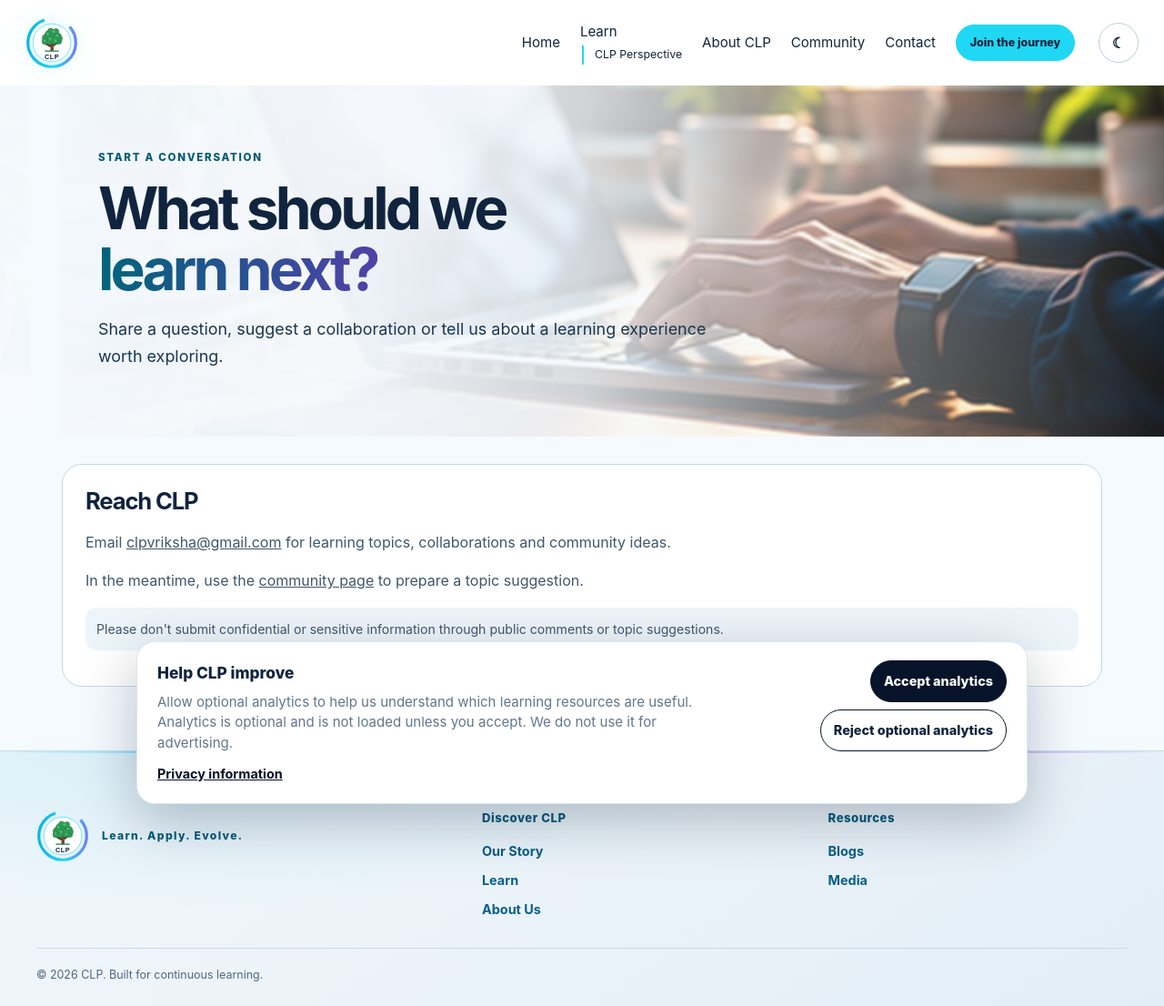
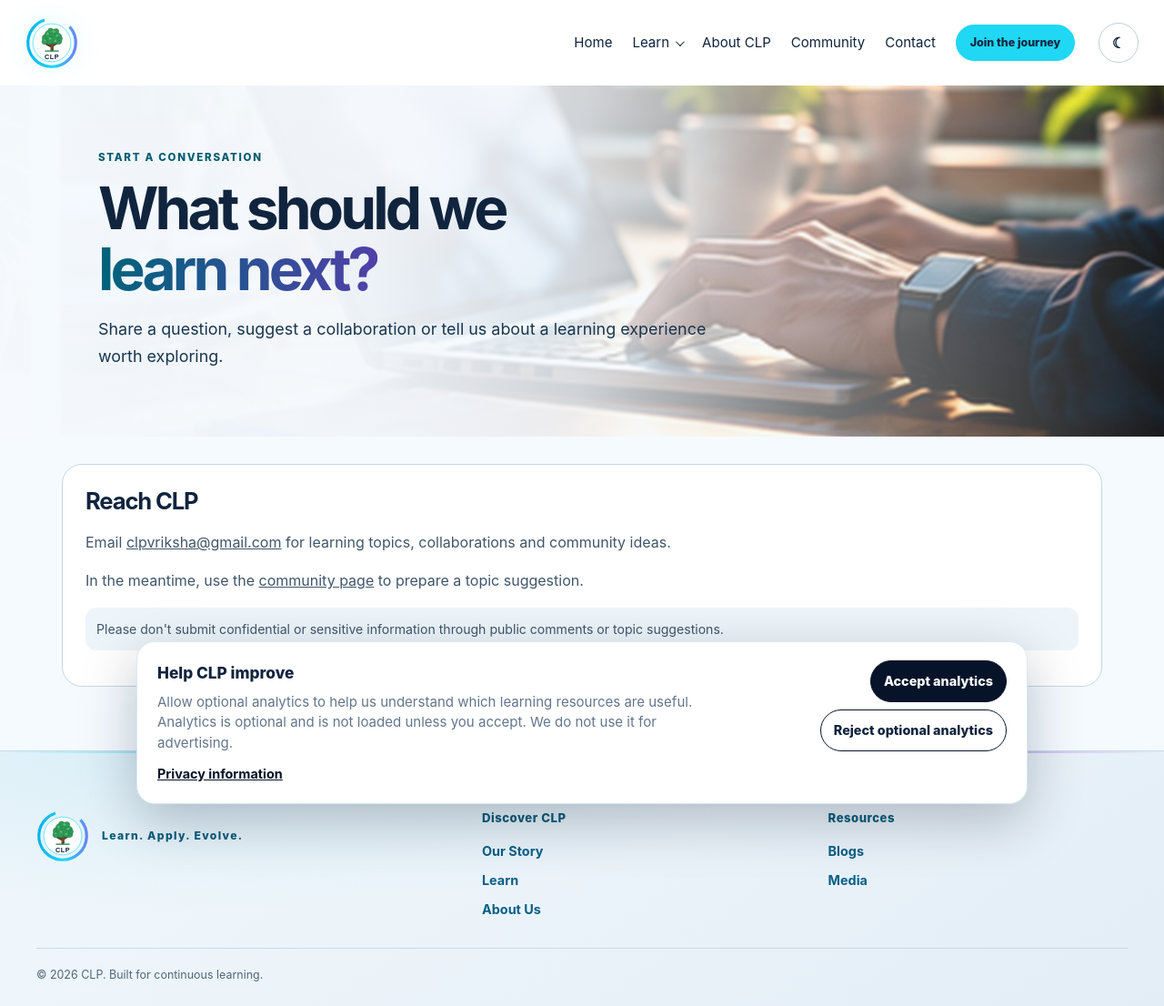
Before and after one commit to sanjeevkshu/clp, a Jekyll site: the page built from contact.md, in a window 1280 px wide. Shown: the whole page at 91% size. Built offline with Jekyll 4.4.1, drawn with Linux system fonts in a browser that asks for light colours.

Commit message:
Fix desktop Learn dropdown for CLP Perspective

```diff
--- a/assets/css/styles.css
+++ b/assets/css/styles.css
@@ -1427,3 +1427,66 @@
 [data-theme="dark"] .analytics-consent-reject{color:#f4f8ff;border-color:#6685a5}
 @media(max-width:700px){.analytics-consent{left:10px;right:10px;bottom:10px;display:block;padding:16px;border-radius:16px;max-height:min(78vh,560px);overflow:auto}.analytics-consent-actions{display:grid;grid-template-columns:1fr;min-width:0;margin-top:14px}.analytics-consent-button{width:100%}.analytics-preferences-trigger{right:10px;bottom:10px}}
 @media(prefers-reduced-motion:reduce){.analytics-consent-button{transition:none}}
+
+
+/* Desktop navigation: keep CLP Perspective nested under Learn. */
+@media (min-width: 701px) {
+  .site-nav .nav-group {
+    position: relative;
+    display: flex;
+    flex-direction: row;
+    align-items: center;
+    gap: 0;
+  }
+
+  .site-nav .nav-group > a:first-child {
+    display: inline-flex;
+    align-items: center;
+    gap: 7px;
+  }
+
+  .site-nav .nav-group > a:first-child::after {
+    content: "";
+    width: 6px;
+    height: 6px;
+    border-right: 1.5px solid currentColor;
+    border-bottom: 1.5px solid currentColor;
+    transform: rotate(45deg) translateY(-2px);
+    transition: transform .2s ease;
+  }
+
+  .site-nav .nav-group:hover > a:first-child::after,
+  .site-nav .nav-group:focus-within > a:first-child::after {
+    transform: rotate(225deg) translate(-1px, -1px);
+  }
+
+  .site-nav .nav-group .nav-subitem {
+    display: none;
+    position: absolute;
+    top: calc(100% + 10px);
+    left: 0;
+    z-index: 30;
+    min-width: 205px;
+    margin: 0;
+    padding: 12px 16px;
+    border: 1px solid var(--line);
+    border-left: 3px solid var(--aqua-deep);
+    border-radius: 12px;
+    background: var(--paper);
+    color: var(--ink) !important;
+    box-shadow: 0 14px 32px rgba(4, 21, 39, .2);
+    font-size: .9rem;
+    white-space: nowrap;
+  }
+
+  .site-nav .nav-group:hover .nav-subitem,
+  .site-nav .nav-group:focus-within .nav-subitem {
+    display: block;
+  }
+
+  .site-nav .nav-group .nav-subitem:hover,
+  .site-nav .nav-group .nav-subitem:focus-visible {
+    color: var(--aqua-deep) !important;
+    background: color-mix(in srgb, var(--aqua) 9%, var(--paper));
+  }
+}
```
